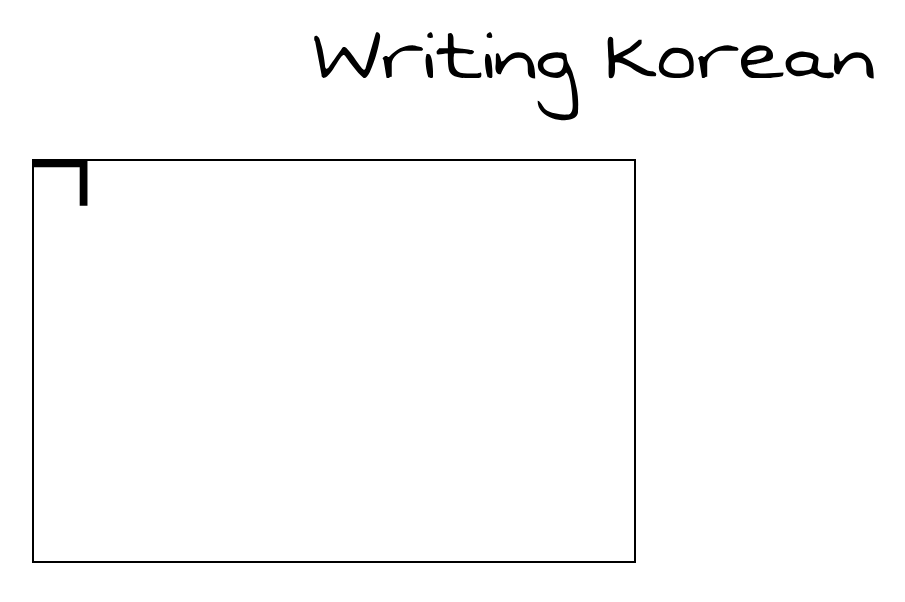
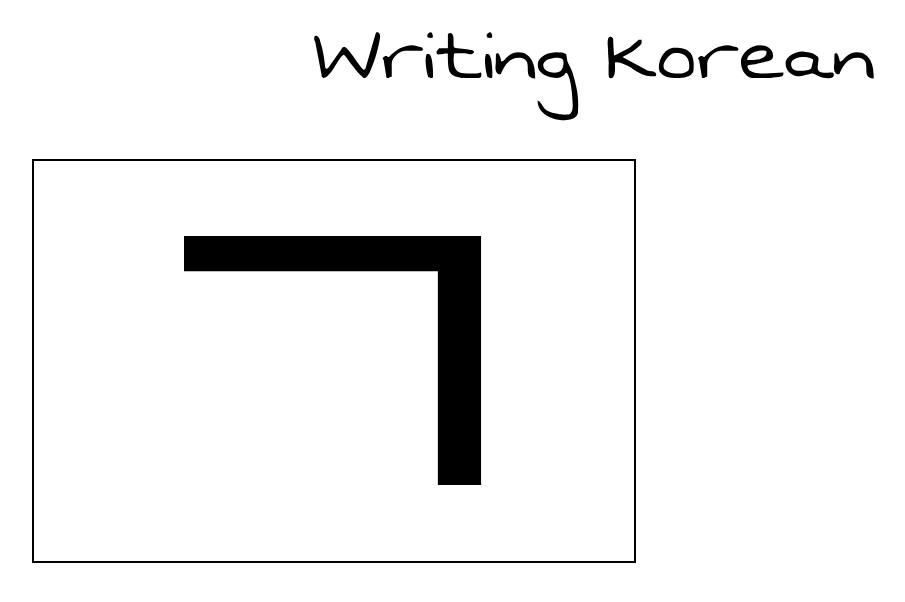
Before and after one commit to IkhyeonKim/writingKorean, a Vue app: page / in a window 1280 px wide. Shown: the top 602 px of the page, without its empty margins (46-951 px from the left). Built offline with nearby package versions, Linux system fonts and the light colour scheme.

Commit message:
Add alphabet  background

```diff
--- a/src/components/my-canvas.vue
+++ b/src/components/my-canvas.vue
@@ -6,14 +6,15 @@
             @mouseup="finishedPainting"
             @mousemove="draw"
             id="canvas"
+            :style="{'background-image': `url(${currentAlphabet})` }"
         ></canvas>
     </div>
 </template>
 
 <script>
 export default {
-    // Clear
-    // Erase
+    // Todo: Clear
+    // Todo: Erase
     props: ["alphabet"],
 
     data() {
@@ -21,28 +22,12 @@ export default {
             canvas: null,
             ctx: null,
             painting: false,
-            vueCanvas: null
+            vueCanvas: null,
         };
     },
     computed: {
         currentAlphabet() {
-
-            this.changeBackground()
-
             return this.alphabet
-            // const background = new Image();
-
-            // background.src = this.imgPath + this.alphabet + ".svg";
-
-            // console.log(this.alphabet);
-
-            // background.onload = () => {
-            //     this.ctx.drawImage(background, 0, 0);
-            // };
-
-            // this.ctx.drawImage(background, 0, 0);
-
-            // this.vueCanvas = this.ctx;
         }
     },
     methods: {
@@ -92,15 +77,6 @@ export default {
         this.canvas.height = 400;
         this.canvas.width = 600;
 
-        const background = new Image();
-        background.src = this.alphabet;
-
-        background.onload = () => {
-            this.ctx.drawImage(background, 0, 0);
-        };
-
-        // this.ctx.drawImage(background, 0, 0);
-
         this.vueCanvas = this.ctx;
     },
 
--- a/src/style/main.scss
+++ b/src/style/main.scss
@@ -75,6 +75,9 @@ body {
 
 #canvas {
     border: 2px solid;
+    background-size: 50%;
+    background-repeat: no-repeat;
+    background-position: center;
     // width: 800px;
     // height: 500px;
 }
```
